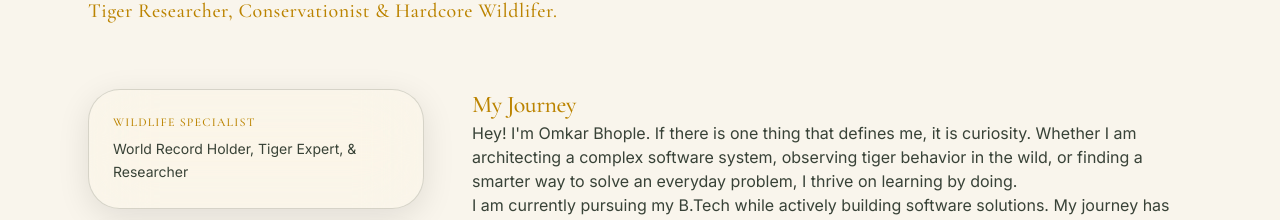
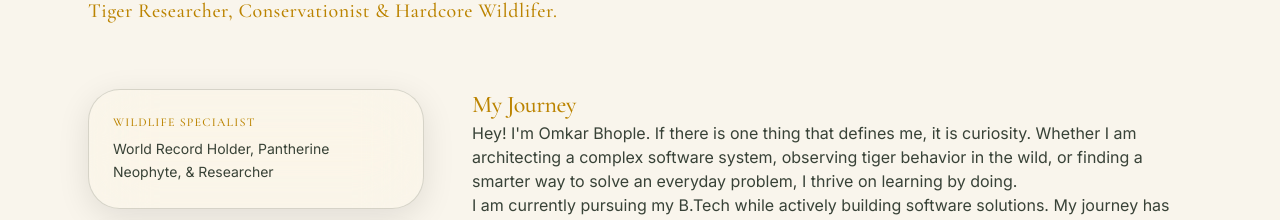
Before and after one commit to g4mt2fch8w-code/geo-globe, a React (Vite) app: page /about in a window 1280 px wide. Shown: the part 2312-2532 px from the top of the page. Built offline with nearby package versions, Linux system fonts and the light colour scheme; a web font is replaced by a local one.

Commit message:
chore: replace omkarbhople.com with onkarpatil.tiger.in and update tiger expert title to pantherine neophyte

```diff
--- a/src/components/About.tsx
+++ b/src/components/About.tsx
@@ -225,7 +225,7 @@ export const DeveloperAbout = () => {
             <Reveal delay={0.2}>
               <div className="glass-card p-6 rounded-2xl border-l border-gold/30 shadow-emerald">
                 <h4 className="text-xs uppercase tracking-widest text-gold mb-2">Wildlife Specialist</h4>
-                <p className="text-sm text-fog/80 leading-relaxed">World Record Holder, Tiger Expert, & Researcher</p>
+                <p className="text-sm text-fog/80 leading-relaxed">World Record Holder, Pantherine Neophyte, & Researcher</p>
               </div>
             </Reveal>
 
--- a/src/components/Footer.tsx
+++ b/src/components/Footer.tsx
@@ -23,7 +23,7 @@ export function Footer() {
       </div>
       <div className="mx-auto mt-14 flex max-w-[1500px] flex-col items-center justify-between gap-4 border-t border-white/[0.06] px-6 pt-6 text-xs text-fog/40 md:flex-row md:px-12">
         <div>
-          © {new Date().getFullYear()} Geo-Globe | Made by <a href="https://omkarbhople.com" target="_blank" rel="noopener noreferrer" className="text-emerald hover:underline">Omkar Bhople</a>
+          © {new Date().getFullYear()} Geo-Globe | Made by <a href="https://onkarpatil.tiger.in" target="_blank" rel="noopener noreferrer" className="text-emerald hover:underline">Omkar Bhople</a>
           <span className="mx-2">&middot;</span>
           <Link to="/terms" className="hover:text-white transition-colors">Terms & Conditions</Link>
         </div>
--- a/src/components/GlobalSearch.tsx
+++ b/src/components/GlobalSearch.tsx
@@ -8,7 +8,7 @@ const staticPages = [
   { name: 'Home', path: '/', icon: Home, type: 'Page' },
   { name: 'Globe Viewer', path: '/globe', icon: Globe2, type: 'Page' },
   { name: 'About Geo-Globe', path: '/about', icon: BookOpen, type: 'Page' },
-  { name: 'About Omkar Bhople', path: 'https://omkarbhople.com', icon: User, type: 'Creator' }
+  { name: 'About Omkar Bhople', path: 'https://onkarpatil.tiger.in', icon: User, type: 'Creator' }
 ];
 
 export function GlobalSearch() {
```
